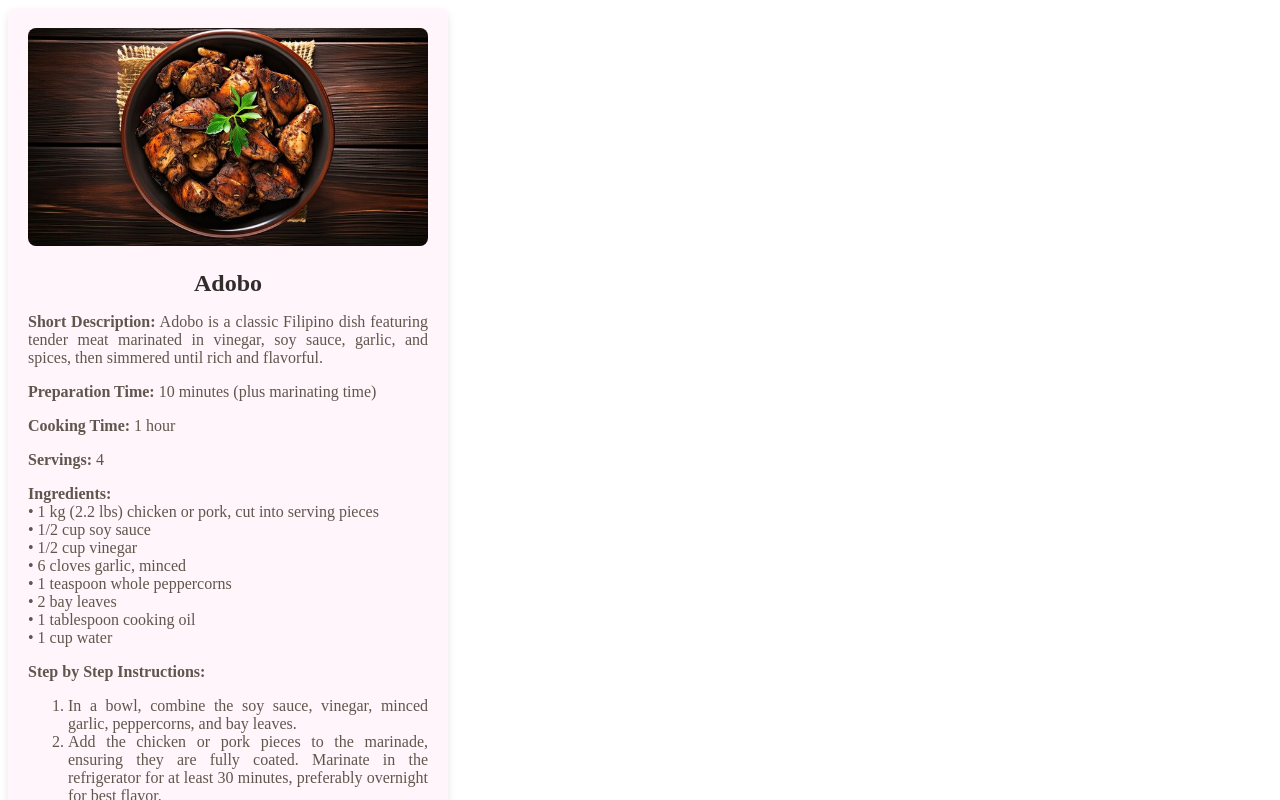
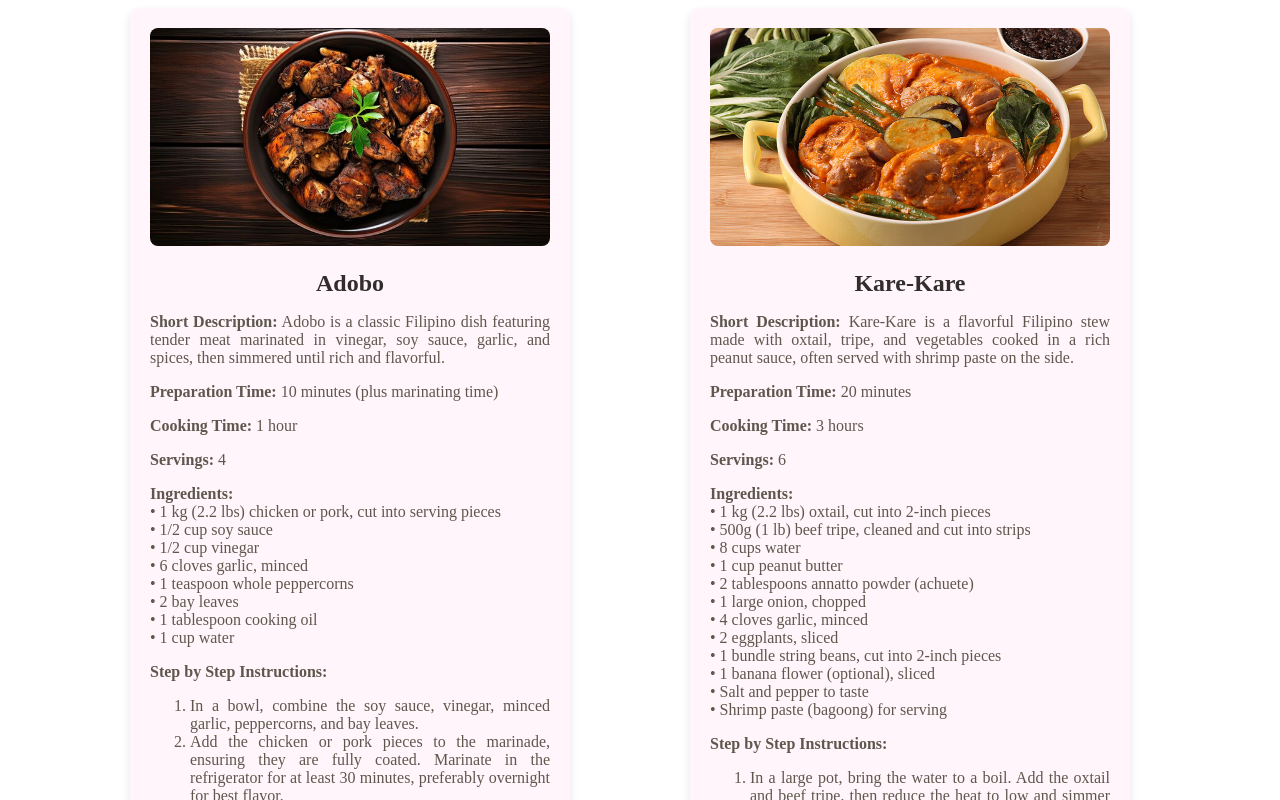
Before and after one commit to b0urbonn/awan, a React (Vite) app: page / in a window 1280 px wide. Shown: the top 800 px of the page. Built offline with nearby package versions, Linux system fonts and the light colour scheme.

Commit message:
Update styles.css

```diff
--- a/src/components/styles.css
+++ b/src/components/styles.css
@@ -66,10 +66,10 @@ body {
 }
 
 .container {
-  display: center;
+  display: flex;
   justify-content: center;
   align-items: center;
   flex-wrap: wrap;
   gap: 100px;
-  flex: 1 1 1 100%;
+  flex: 1 0 1 100%;
 }
```
